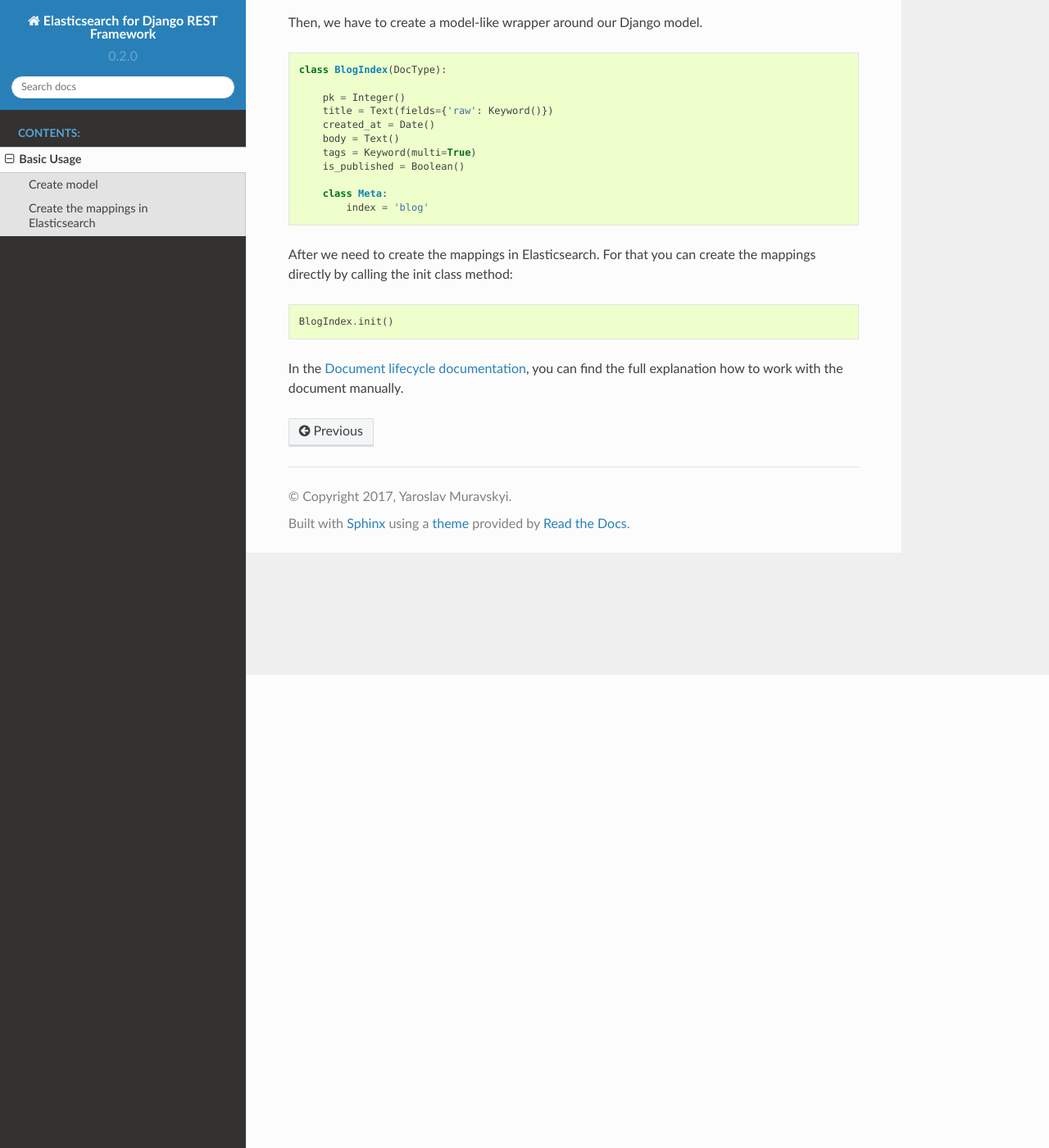
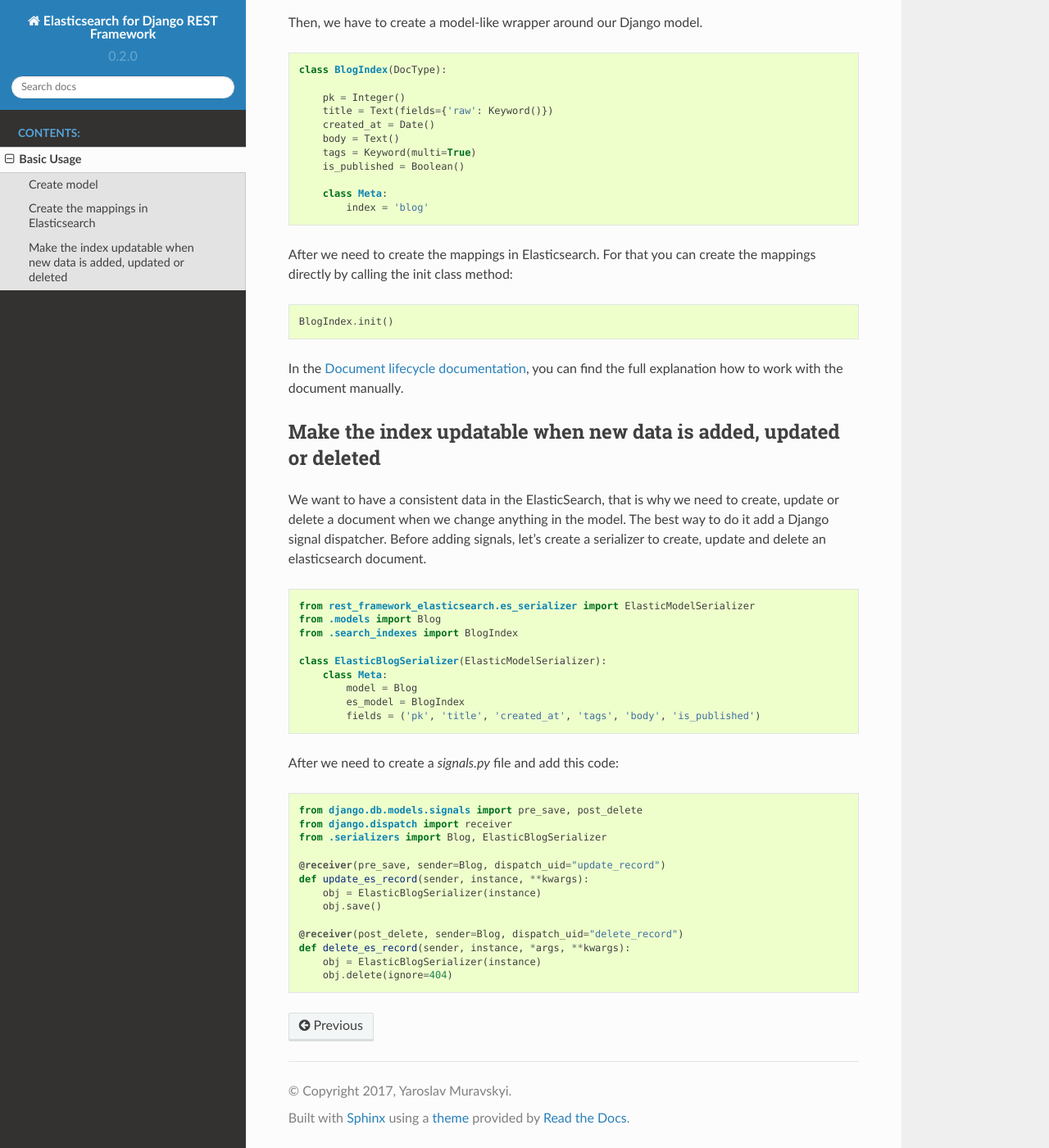
Before and after one commit to myarik/django-rest-elasticsearch, a Sphinx documentation site: the page built from docs/basic-usage.rst, in a window 1280 px wide and 1400 px high, scrolled down 577 px. Shown: the whole window at 82% size. Built offline with Sphinx 7.4.7 and the Read the Docs theme 2.0.0, drawn with Linux system fonts in a browser that asks for light colours.

Commit message:
Update a documents

```diff
--- a/docs/basic-usage.rst
+++ b/docs/basic-usage.rst
@@ -48,3 +48,38 @@ After we need to create the mappings in Elasticsearch. For that you can create t
     BlogIndex.init()
 
 In the `Document lifecycle documentation <http://elasticsearch-dsl.readthedocs.io/en/latest/persistence.html#document-life-cycle>`_, you can find the full explanation how to work with the document manually.
+
+Make the index updatable when new data is added, updated or deleted
+-------------------------------------------------------------------
+We want to have a consistent data in the ElasticSearch, that is why we need to create, update or delete a document when we change anything in the model. The best way to do it add a Django signal dispatcher. Before adding signals, let's create a serializer to create, update and delete an elasticsearch document.
+
+
+.. code:: python
+
+    from rest_framework_elasticsearch.es_serializer import ElasticModelSerializer
+    from .models import Blog
+    from .search_indexes import BlogIndex
+
+    class ElasticBlogSerializer(ElasticModelSerializer):
+        class Meta:
+            model = Blog
+            es_model = BlogIndex
+            fields = ('pk', 'title', 'created_at', 'tags', 'body', 'is_published')
+
+After we need to create a `signals.py` file and add this code:
+
+.. code:: python
+
+    from django.db.models.signals import pre_save, post_delete
+    from django.dispatch import receiver
+    from .serializers import Blog, ElasticBlogSerializer
+
+    @receiver(pre_save, sender=Blog, dispatch_uid="update_record")
+    def update_es_record(sender, instance, **kwargs):
+        obj = ElasticBlogSerializer(instance)
+        obj.save()
+
+    @receiver(post_delete, sender=Blog, dispatch_uid="delete_record")
+    def delete_es_record(sender, instance, *args, **kwargs):
+        obj = ElasticBlogSerializer(instance)
+        obj.delete(ignore=404)
```
